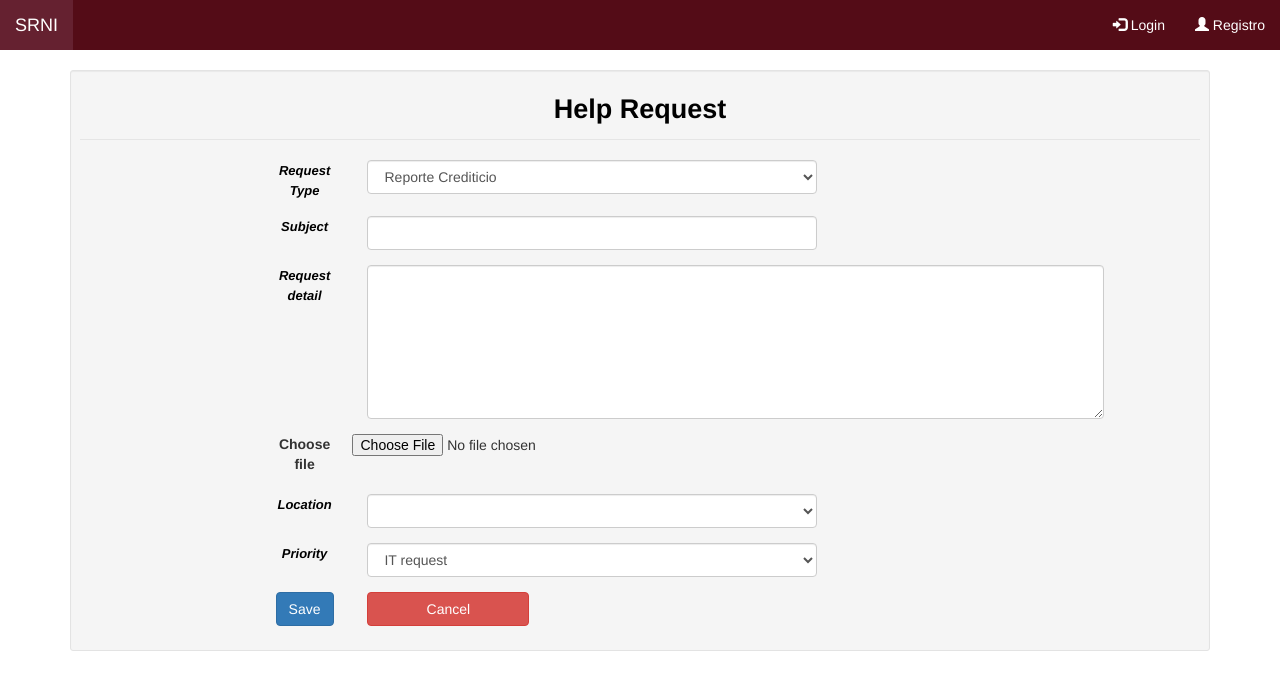
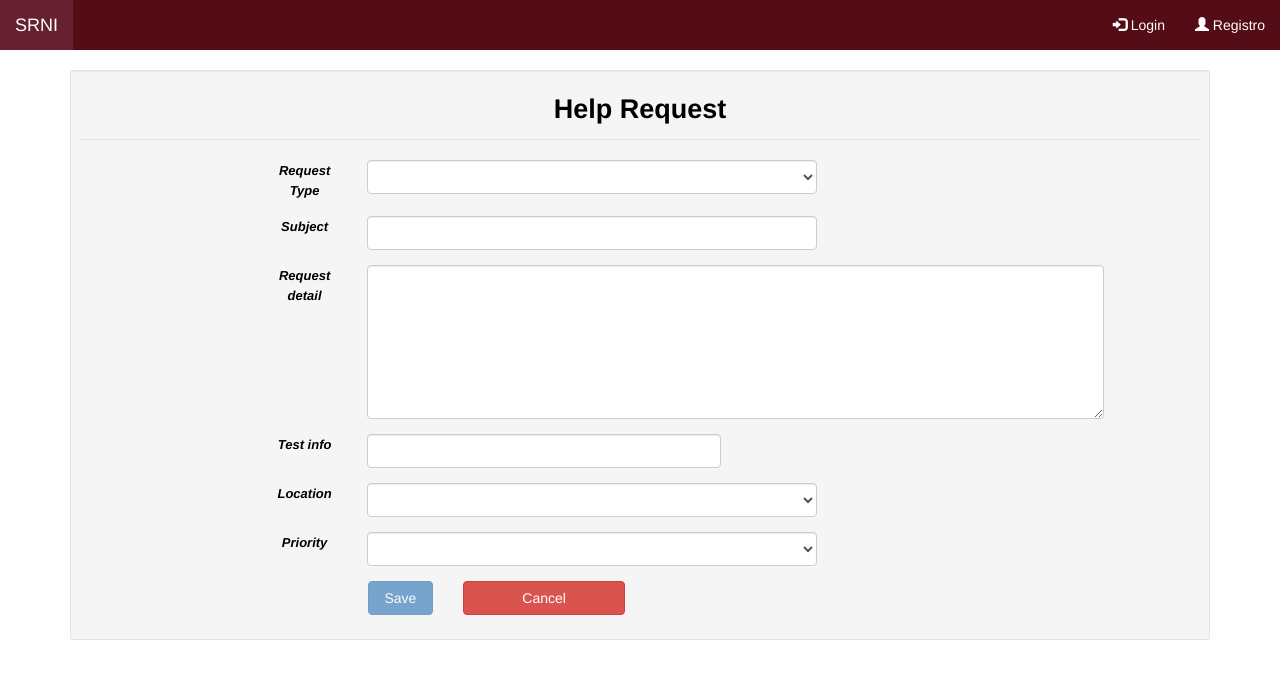
Before and after one commit to kvanegas98/client-srni, an Angular app: page /request in a window 1280 px wide. Shown: the top 690 px of the page. Built offline with nearby package versions, Linux system fonts and the light colour scheme.

Commit message:
first commit

```diff
--- a/src/app/app.component.ts
+++ b/src/app/app.component.ts
@@ -51,7 +51,7 @@ export class AppComponent implements OnInit, DoCheck {
 
   ngOnInit() {
     this.identity = this._userService.getIdentity();
-    console.log('hola', this.identity);
+    // console.log('hola', this.identity);
   }
 
   ngDoCheck() {
--- a/src/app/app.module.ts
+++ b/src/app/app.module.ts
@@ -11,6 +11,10 @@ import { LoginComponent } from './components/login/login.component';
 import { RegisterComponent } from './components/register/register.component';
 import { RequestComponent } from './components/request/request.component';
 
+// Servicios
+import { UserService } from './services/user.service';
+import { RequestService } from './services/request.service';
+
 @NgModule({
   declarations: [
     AppComponent,
@@ -19,7 +23,7 @@ import { RequestComponent } from './components/request/request.component';
     RequestComponent,
   ],
   imports: [BrowserModule, routing, FormsModule, HttpClientModule],
-  providers: [appRoutingProviders],
+  providers: [appRoutingProviders, UserService, RequestService],
   bootstrap: [AppComponent],
 })
 export class AppModule {}
--- a/src/app/components/request/request.component.html
+++ b/src/app/components/request/request.component.html
@@ -38,79 +38,83 @@
     <div class="row">
         <div class="col-md-12">
             <div class="well well-sm">
-                <form class="form-horizontal" method="post">
+                <form #requestForm="ngForm" (ngSubmit)="onSubmit(requestForm)" class=" form-horizontal " method="post ">
                     <fieldset>
-                        <legend class="text-center heade">Help Request</legend>
+                        <legend class="text-center heade ">Help Request</legend>
 
-                        <div class="form-group">
-                            <span class="col-md-1 col-md-offset-2 text-center"><i class="fa fa-user bigicon text-dark">Request Type</i></span>
-                            <div class="col-md-5">
-                                <!-- <input id="fname" name="name" type="text" placeholder="First Name" class="form-control"> -->
-                                <select class="form-control" id="state_id">
-            <option value="AL">Reporte Crediticio</option>
-            <option value="AK">Rectificacion De Registros</option>
-            <option value="AK">Validador de Registros</option>
-            <option value="AK">Reactivacion de usuarios</option>
-            <option value="AK">Consultas Comerciales</option>
-            <option value="AK">"Consultas Varias</option>
+                        <div class="form-group ">
+                            <span class="col-md-1 col-md-offset-2 text-center "><i class="fa fa-user bigicon text-dark ">Request Type</i></span>
+                            <div class="col-md-5 ">
+                                <!-- <input id="fname " name="name " type="text " placeholder="First Name " class="form-control "> -->
+                                <select name="tipoSolicitud" #tipoSolicitud="ngModel" [(ngModel)]="request.tipoSolicitud" class="form-control " id="state_id " required>
+            <option value="Reporte Crediticio">Reporte Crediticio</option>
+            <option value="Rectificacion De Registros">Rectificacion De Registros</option>
+            <option value="Validador de Registros">Validador de Registros</option>
+            <option value="Reactivacion de usuarios">Reactivacion de usuarios</option>
+            <option value="Consultas Comerciales">Consultas Comerciales</option>
+            <option value="Consultas Varias">Consultas Varias</option>
 
         </select>
                             </div>
                         </div>
-                        <div class="form-group">
-                            <span class="col-md-1 col-md-offset-2 text-center"><i class="fa fa-user bigicon">Subject</i></span>
-                            <div class="col-md-5">
-                                <input id="lname" name="name" type="text" class="form-control">
+                        <div class="form-group ">
+                            <span class="col-md-1 col-md-offset-2 text-center "><i class="fa fa-user bigicon ">Subject</i></span>
+                            <div class="col-md-5 ">
+                                <input name="asunto" #asunto="ngModel" [(ngModel)]="request.asunto" id="lname " name="name " type="text " class="form-control " required>
+                                <span *ngIf="!asunto.valid && asunto.touched" class="text-danger">
+				El asunto  es obligatorio!!
+			</span>
                             </div>
                         </div>
 
-                        <div class="form-group">
-                            <span class="col-md-1 col-md-offset-2 text-center"><i class="fa fa-pencil-square-o bigicon">Request detail</i></span>
-                            <div class="col-md-8">
-                                <textarea class="form-control" id="message" name="message" rows="7"></textarea>
+                        <div class="form-group ">
+                            <span class="col-md-1 col-md-offset-2 text-center "><i class="fa fa-pencil-square-o bigicon ">Request detail</i></span>
+                            <div class="col-md-8 ">
+                                <textarea name="detalle" #detalle="ngModel" [(ngModel)]="request.detalle" class="form-control " id="message " name="message " rows="7 " required></textarea>
+                                <span *ngIf="!detalle.valid && detalle.touched" class="text-danger">
+				El detalle del asunto  es obligatorio!!
+			</span>
                             </div>
                         </div>
-                        <!-- <div class="form-group">
-                            <span class="col-md-1 col-md-offset-2 text-center"><i class="fa fa-envelope-o bigicon">Test info</i></span>
-                            <div class="col-md-4">
-                                <input id="email" name="email" type="text" class="form-control">
+                        <div class="form-group ">
+                            <span class="col-md-1 col-md-offset-2 text-center "><i class="fa fa-envelope-o bigicon ">Test info</i></span>
+                            <div class="col-md-4 ">
+                                <input name="info" #info="ngModel" [(ngModel)]="request.info" id="email " name="email " type="text " class="form-control " required>
+                                <span *ngIf="!info.valid && info.touched" class="text-danger">
+				El detalle del asunto  es obligatorio!!
+			</span>
                             </div>
+                        </div>
+
+
+
+
+                        <!--  <div class="custom-file form-group ">
+                            <label class="custom-file-label col-md-1 col-md-offset-2 text-center " for="customFile ">Choose file</label>
+                            <input type="file " class="custom-file-input " id="customFile ">
                         </div> -->
 
-                        <!-- <div class="form-group">
-                            <span class="col-md-1 col-md-offset-2 text-center"><i class="fa fa-phone-square bigicon">Carbon copy</i></span>
-                            <div class="col-md-4">
-                                <input id="phone" name="phone" type="text" class="form-control">
-                            </div>
-                            <div class="checkbox">
-                                <label><input type="checkbox"> Enabled</label>
-                            </div>
-                        </div> -->
+                        <div class="form-group ">
+                            <span class="col-md-1 col-md-offset-2 text-center "><i class="fa fa-user bigicon text-dark ">Location</i></span>
+                            <div class="col-md-5 ">
+                                <!-- <input id="fname " name="name " type="text " placeholder="First Name " class="form-control "> -->
+                                <select name="ubicacion" #ubicacion="ngModel" [(ngModel)]="request.ubicacion" class="form-control " id="state_id" required>
+                                    <option value="Managua ">Managua</option>
+                                     <option value="Leon ">León</option>
 
-                        <div class="custom-file form-group">
-                            <label class="custom-file-label col-md-1 col-md-offset-2 text-center" for="customFile">Choose file</label>
-                            <input type="file" class="custom-file-input" id="customFile">
-                        </div>
-
-                        <div class="form-group">
-                            <span class="col-md-1 col-md-offset-2 text-center"><i class="fa fa-user bigicon text-dark">Location</i></span>
-                            <div class="col-md-5">
-                                <!-- <input id="fname" name="name" type="text" placeholder="First Name" class="form-control"> -->
-                                <select class="form-control" id="state_id">
-
-        </select>
+                     </select>
 
 
                             </div>
                         </div>
 
-                        <!--  <div class="form-group">
-                            <span class="col-md-1 col-md-offset-2 text-center"><i class="fa fa-user bigicon text-dark">Room</i></span>
-                            <div class="col-md-5">
+                        <!--  <div class="form-group ">
+                            <span class="col-md-1 col-md-offset-2 text-center "><i class="fa fa-user bigicon text-dark ">Room</i></span>
+                            <div class="col-md-5 ">
                                 >
-                                <select class="form-control" id="state_id">
-            <option value="AL">IT request</option>
-            <option value="AK">IT</option>
+                                <select class="form-control " id="state_id ">
+            <option value="AL ">IT request</option>
+            <option value="AK ">IT</option>
 
         </select>
 
@@ -118,13 +122,14 @@
                             </div>
                         </div> -->
 
-                        <div class="form-group">
-                            <span class="col-md-1 col-md-offset-2 text-center"><i class="fa fa-user bigicon text-dark">Priority</i></span>
-                            <div class="col-md-5">
-                                <!-- <input id="fname" name="name" type="text" placeholder="First Name" class="form-control"> -->
-                                <select class="form-control" id="state_id">
-            <option value="AL">IT request</option>
-            <option value="AK">IT</option>
+                        <div class="form-group ">
+                            <span class="col-md-1 col-md-offset-2 text-center "><i class="fa fa-user bigicon text-dark ">Priority</i></span>
+                            <div class="col-md-5 ">
+                                <!-- <input id="fname " name="name " type="text " placeholder="First Name " class="form-control "> -->
+                                <select name="prioridad" #prioridad="ngModel" [(ngModel)]="request.prioridad" class="form-control " id="state_id " required>
+            <option value="Alta">Alta</option>
+            <option value="Media">Media</option>
+            <option value="Baja">Baja</option>
 
         </select>
 
@@ -135,18 +140,19 @@
 
 
 
-                        <!-- <div class="form-group">
-                            <div class="col-md-12 text-center">
-                                <button type="submit" class="btn btn-primary btn-lg">Submit</button>
-                                <button type="submit" class="btn btn-primary btn-lg">Submit</button>
+                        <!-- <div class="form-group ">
+                            <div class="col-md-12 text-center ">
+                                <button type="submit " class="btn btn-primary btn-lg ">Submit</button>
+                                <button type="submit " class="btn btn-primary btn-lg ">Submit</button>
                             </div>
                         </div> -->
                         <div class="row form-group ">
-                            <div class="col-md-2 text-center col-md-1 col-md-offset-2 text-center">
-                                <input type="submit" class="btn btn-primary" value="Save" />
+                            <div class="col-md-2 text-center col-md-1 col-md-offset-3 text-center ">
+                                <!-- <input [disabled]="!requestForm.form.valid" type="submit " class="btn btn-primary btn-block " value="Save " /> -->
+                                <input type="submit" value="Save" class="btn btn-primary btn-block" [disabled]="!requestForm.form.valid" />
                             </div>
-                            <div class="col-md-2">
-                                <input type="submit" class="btn btn-danger btn-block" value="Cancel" />
+                            <div class="col-md-2 ">
+                                <input (click)="onCancel()" type="submit" value="Cancel" class="btn btn-danger btn-block " />
                             </div>
                         </div>
 
--- a/src/app/components/request/request.component.ts
+++ b/src/app/components/request/request.component.ts
@@ -2,14 +2,60 @@ import { Component, OnInit } from '@angular/core';
 import { Router, ActivatedRoute, Params } from '@angular/router';
 import { User } from '../../models/user';
 import { UserService } from '../../services/user.service';
+import { RequestService } from '../../services/request.service';
+import { Request } from 'src/app/models/request';
 
 @Component({
   selector: 'request',
   templateUrl: './request.component.html',
-  providers: [UserService],
+  providers: [UserService, RequestService],
 })
 export class RequestComponent implements OnInit {
+  public title: string;
+  public status: string;
+  public request: Request;
+  public identity;
+  public token;
+  public url: string;
+
+  //@Input() user: string;
+
+  constructor(
+    private _route: ActivatedRoute,
+    private _router: Router,
+    private _userService: UserService,
+    private _requestService: RequestService
+  ) {
+    this.title = 'Solicitudes';
+    this.request = new Request('', '', '', '', '', '', '');
+    this.identity = this._userService.getIdentity();
+    this.token = this._userService.getToken();
+  }
+
   ngOnInit() {
-    console.log('Componente de login cargado...');
+    console.log('Componente de Solicitud cargado...');
+  }
+
+  onSubmit(form) {
+    console.log(this.request);
+    // console.log('sos feka' + this.token);
+    this._requestService.addRequest(this.token, this.request).subscribe(
+      (response) => {
+        //if (response.user && response.user._id) {
+        console.log(response);
+        this.status = 'success';
+        form.reset();
+        /* } else {
+          this.status = 'error';
+        }*/
+      },
+      (error) => {
+        console.log(<any>error);
+      }
+    );
+  }
+
+  onCancel(form) {
+    form.reset();
   }
 }
--- /dev/null
+++ b/src/app/models/request.ts
@@ -0,0 +1,11 @@
+export class Request {
+  constructor(
+    public tipoSolicitud: string,
+    public asunto: string,
+    public detalle: string,
+    public info: string,
+    public ubicacion: string,
+    public prioridad: string,
+    public adjunto: string
+  ) {}
+}
```
Also changed, not shown: src/app/Services/request.service.ts (added, +26 -0 lines), src/app/app.component.html (+2 -6 lines).
